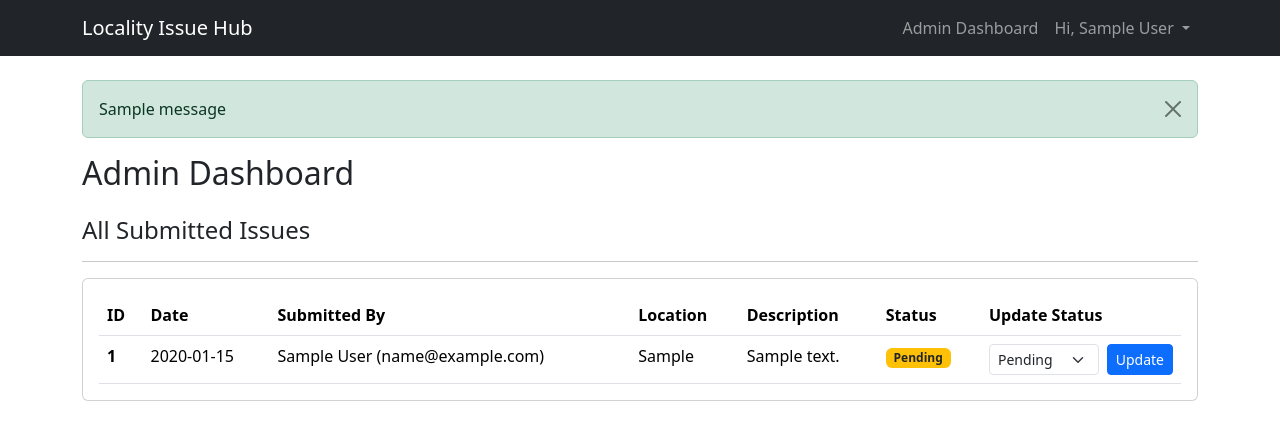
After one commit to aftab-exr/LocalityIssueHub, a Flask app: page /admin in a window 1280 px wide. The commit adds this page. Shown: the top 440 px of the page. Run offline with Flask 3, Linux system fonts and the light colour scheme; the visitor is signed in with stand-in values (Sample User, id 1); tables that the repository leaves empty hold one stand-in row (values such as "Sample post"); one stand-in notice (Sample message) is shown.

Commit message:
Fix: Correct template inheritance for all pages (base.html)

```diff
--- a/app.py
+++ b/app.py
@@ -1,10 +1,7 @@
 from flask import Flask, render_template, request, redirect, url_for, flash, session
 from flask_sqlalchemy import SQLAlchemy
-from functools import wraps # We need this for our login decorator
-
-# --- Updated Model Imports ---
+from functools import wraps
 from models import db, User, Complaint
-
 from werkzeug.security import generate_password_hash, check_password_hash
 
 app = Flask(__name__)
@@ -17,9 +14,7 @@ app.config['SQLALCHEMY_TRACK_MODIFICATIONS'] = False
 # --- Initialize Database ---
 db.init_app(app)
 
-# --- NEW: Login Required Decorator ---
-# This is a small helper function (a "decorator") we can add to any route
-# to make sure the user is logged in.
+# --- Decorators ---
 def login_required(f):
     @wraps(f)
     def decorated_function(*args, **kwargs):
@@ -29,83 +24,126 @@ def login_required(f):
         return f(*args, **kwargs)
     return decorated_function
 
+# --- NEW: Admin Required Decorator ---
+def admin_required(f):
+    @wraps(f)
+    def decorated_function(*args, **kwargs):
+        # Check if user is logged in
+        if 'user_id' not in session:
+            flash('You must be logged in to view this page.', 'danger')
+            return redirect(url_for('login'))
+
+        # Get user's role from the database
+        user = User.query.get(session['user_id'])
+        if user.role != 'admin':
+            flash('You do not have permission to access this page.', 'danger')
+            return redirect(url_for('dashboard')) # Redirect non-admins
+
+        return f(*args, **kwargs)
+    return decorated_function
+
 # --- Routes ---
 
 @app.route('/')
 def index():
-    """
-    This is the homepage.
-    If the user is logged in, redirect them to the dashboard.
-    """
     if 'user_id' in session:
-        return redirect(url_for('dashboard'))
+        user = User.query.get(session['user_id'])
+        if user.role == 'admin':
+            return redirect(url_for('admin_dashboard'))
+        else:
+            return redirect(url_for('dashboard'))
     return render_template('index.html')
 
-# --- NEW: Dashboard Route ---
+# --- User Dashboard ---
 @app.route('/dashboard')
-@login_required  # <-- This secures the route
+@login_required
 def dashboard():
-    """
-    This is the user's main dashboard.
-    It shows a list of their submitted complaints.
-    """
-    # Find the user's complaints from the database
-    # This uses the 'complaints' relationship we defined in models.py
     user = User.query.get(session['user_id'])
+
+    # --- NEW: Redirect admin users away from user dashboard ---
+    if user.role == 'admin':
+        flash('Admins are redirected to the admin dashboard.', 'info')
+        return redirect(url_for('admin_dashboard'))
+
     user_complaints = user.complaints
-
     return render_template('dashboard.html', complaints=user_complaints)
 
-# --- NEW: Submit Complaint Route ---
 @app.route('/submit_complaint', methods=['GET', 'POST'])
-@login_required # <-- This secures the route
+@login_required
 def submit_complaint():
-    """
-    Shows the complaint form (GET) and handles the submission (POST).
-    """
     if request.method == 'POST':
-        # Get data from the form
         location = request.form.get('location')
         description = request.form.get('description')
-
-        # Create a new Complaint object
         new_complaint = Complaint(
             location=location,
             description=description,
-            user_id=session['user_id'] # Assign it to the logged-in user
-            # Status defaults to 'Pending'
+            user_id=session['user_id']
         )
-
         try:
             db.session.add(new_complaint)
             db.session.commit()
             flash('Complaint submitted successfully!', 'success')
-            return redirect(url_for('dashboard')) # Go back to dashboard
+            return redirect(url_for('dashboard'))
         except Exception as e:
             db.session.rollback()
             flash(f'An error occurred: {e}', 'danger')
             return redirect(url_for('submit_complaint'))
-
-    # If it's a GET request, just show the form page
     return render_template('submit_complaint.html')
 
+# --- NEW: Admin Dashboard Route ---
+@app.route('/admin')
+@admin_required  # <-- Secures this route!
+def admin_dashboard():
+    """
+    Shows all complaints from all users.
+    We join with the User model to also get the submitter's name.
+    """
+    all_complaints = db.session.query(Complaint, User).join(User, Complaint.user_id == User.user_id).order_by(Complaint.date_submitted.desc()).all()
 
-# --- Authentication Routes (No Changes) ---
+    # all_complaints is now a list of tuples: [(Complaint_Object, User_Object), ...]
+
+    return render_template('admin_dashboard.html', complaints_with_users=all_complaints)
+
+# --- NEW: Admin Update Status Route ---
+@app.route('/admin/update_status/<int:complaint_id>', methods=['POST'])
+@admin_required
+def update_complaint_status(complaint_id):
+    """
+    Handles the form POST from the admin dashboard to update a status.
+    """
+    complaint = Complaint.query.get_or_404(complaint_id)
+    new_status = request.form.get('status')
+
+    if new_status not in ['Pending', 'In-Progress', 'Resolved']:
+        flash('Invalid status selected.', 'danger')
+        return redirect(url_for('admin_dashboard'))
+
+    try:
+        complaint.status = new_status
+        db.session.commit()
+        flash(f'Complaint #{complaint_id} status updated to "{new_status}".', 'success')
+    except Exception as e:
+        db.session.rollback()
+        flash(f'An error occurred: {e}', 'danger')
+
+    return redirect(url_for('admin_dashboard'))
+
+
+# --- Authentication Routes (Login route is slightly modified) ---
 
 @app.route('/register', methods=['GET', 'POST'])
 def register():
+    # ... (No changes here, code is identical) ...
     if request.method == 'POST':
         name = request.form.get('name')
         email = request.form.get('email')
         phone = request.form.get('phone')
         address = request.form.get('address')
         password = request.form.get('password')
-
         user_exists = User.query.filter_by(email=email).first()
         if user_exists:
             flash('Email already registered.', 'danger')
             return redirect(url_for('register'))
-
         hashed_password = generate_password_hash(password)
         new_user = User(
             name=name,
@@ -114,7 +152,6 @@ def register():
             address=address,
             password=hashed_password
         )
-
         try:
             db.session.add(new_user)
             db.session.commit()
@@ -124,7 +161,6 @@ def register():
             db.session.rollback()
             flash(f'An error occurred: {e}', 'danger')
             return redirect(url_for('register'))
-
     return render_template('register.html')
 
 @app.route('/login', methods=['GET', 'POST'])
@@ -132,15 +168,20 @@ def login():
     if request.method == 'POST':
         email = request.form.get('email')
         password = request.form.get('password')
-
         user = User.query.filter_by(email=email).first()
 
         if user and check_password_hash(user.password, password):
             session['user_id'] = user.user_id
             session['user_name'] = user.name
+            session['user_role'] = user.role
+
             flash(f'Welcome back, {user.name}!', 'success')
-            # --- UPDATED: Redirect to dashboard after login ---
-            return redirect(url_for('dashboard'))
+
+            # --- MODIFIED: Redirect based on role ---
+            if user.role == 'admin':
+                return redirect(url_for('admin_dashboard'))
+            else:
+                return redirect(url_for('dashboard'))
         else:
             flash('Invalid email or password. Please try again.', 'danger')
             return redirect(url_for('login'))
--- /dev/null
+++ b/templates/admin_dashboard.html
@@ -0,0 +1,69 @@
+{% extends "base.html" %}
+
+{% block title %}Admin Dashboard{% endblock %}
+
+{% block content %}
+<div class="d-flex justify-content-between align-items-center mb-4">
+    <h2 class="mb-0">Admin Dashboard</h2>
+</div>
+
+<h4>All Submitted Issues</h4>
+<hr>
+
+<div class="card">
+    <div class="card-body">
+        {% if complaints_with_users %}
+        <table class="table table-hover mb-0">
+            <thead>
+                <tr>
+                    <th scope="col">ID</th>
+                    <th scope="col">Date</th>
+                    <th scope="col">Submitted By</th>
+                    <th scope="col">Location</th>
+                    <th scope="col">Description</th>
+                    <th scope="col">Status</th>
+                    <th scope="col" style="width: 200px;">Update Status</th>
+                </tr>
+            </thead>
+            <tbody>
+                {% for complaint, user in complaints_with_users %}
+                <tr>
+                    <th scope="row">{{ complaint.complaint_id }}</th>
+                    <td>{{ complaint.date_submitted.strftime('%Y-%m-%d') }}</td>
+                    <td>{{ user.name }} ({{ user.email }})</td>
+                    <td>{{ complaint.location }}</td>
+                    <td>{{ complaint.description }}</td>
+                    <td>
+                        {% if complaint.status == 'Pending' %}
+                        <span class="badge bg-warning text-dark">{{ complaint.status }}</span>
+                        {% elif complaint.status == 'Resolved' %}
+                        <span class="badge bg-success">{{ complaint.status }}</span>
+                        {% else %}
+                        <span class="badge bg-info">{{ complaint.status }}</span>
+                        {% endif %}
+                    </td>
+                    <td>
+                        <form method="POST"
+                            action="{{ url_for('update_complaint_status', complaint_id=complaint.complaint_id) }}"
+                            class="d-flex">
+                            <select name="status" class="form-select form-select-sm me-2">
+                                <option value="Pending" {% if complaint.status=='Pending' %}selected{% endif %}>Pending
+                                </option>
+                                <option value="In-Progress" {% if complaint.status=='In-Progress' %}selected{% endif %}>
+                                    In-Progress</option>
+                                <option value="Resolved" {% if complaint.status=='Resolved' %}selected{% endif %}>
+                                    Resolved</option>
+                            </select>
+                            <button type="submit" class="btn btn-primary btn-sm">Update</button>
+                        </form>
+                    </td>
+                </tr>
+                {% endfor %}
+            </tbody>
+        </table>
+        {% else %}
+        <p class="text-center text-muted">No complaints have been submitted yet.</p>
+        {% endif %}
+    </div>
+</div>
+{% endblock %}
--- a/templates/base.html
+++ b/templates/base.html
@@ -20,11 +20,24 @@
             <div class="collapse navbar-collapse" id="navbarNav">
                 <ul class="navbar-nav ms-auto">
                     {% if session['user_id'] %}
+                    {% if session['user_role'] == 'admin' %}
                     <li class="nav-item">
-                        <a class="nav-link" href="{{ url_for('dashboard') }}">Hi, {{ session['user_name'] }}</a>
+                        <a class="nav-link" href="{{ url_for('admin_dashboard') }}">Admin Dashboard</a>
                     </li>
+                    {% else %}
                     <li class="nav-item">
-                        <a class="nav-link" href="{{ url_for('logout') }}">Logout</a>
+                        <a class="nav-link" href="{{ url_for('dashboard') }}">My Dashboard</a>
+                    </li>
+                    {% endif %}
+
+                    <li class="nav-item dropdown">
+                        <a class="nav-link dropdown-toggle" href="#" id="navbarDropdown" role="button"
+                            data-bs-toggle="dropdown" aria-expanded="false">
+                            Hi, {{ session['user_name'] }}
+                        </a>
+                        <ul class="dropdown-menu" aria-labelledby="navbarDropdown">
+                            <li><a class="dropdown-item" href="{{ url_for('logout') }}">Logout</a></li>
+                        </ul>
                     </li>
                     {% else %}
                     <li class="nav-item">
```
Also changed, not shown: templates/index.html (+20 -33 lines), templates/login.html (+30 -0 lines), templates/register.html (+6 -37 lines).
